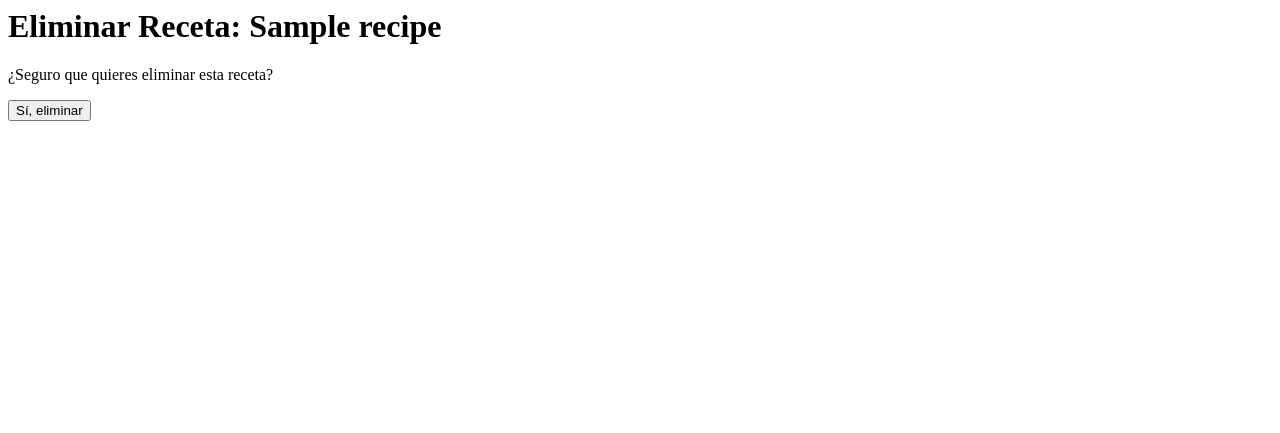
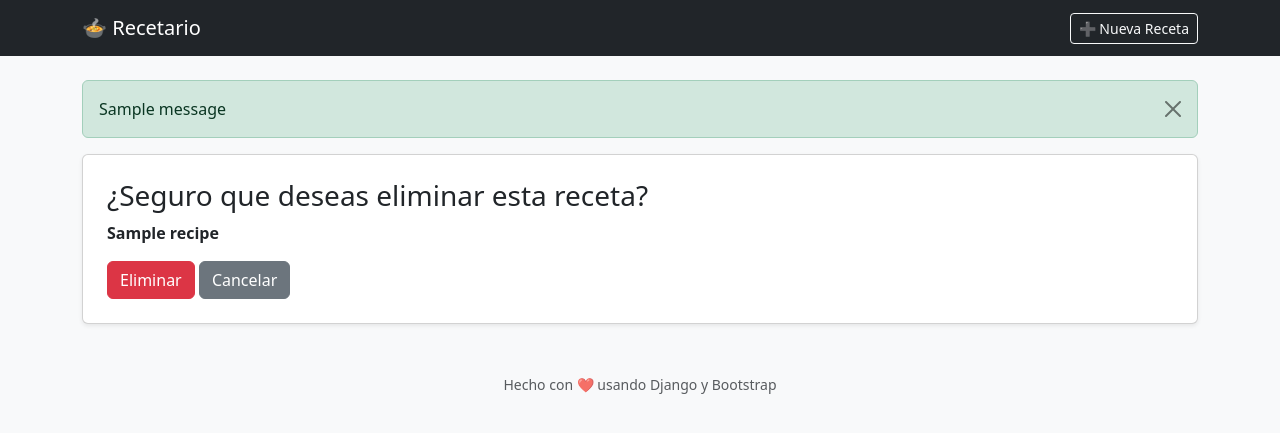
Before and after one commit to maurifitNG/api-recetasJSON, a Django app: template apirecetas/myapp/templates/recipes/delete_recipe.html in a window 1280 px wide. Shown: the top 433 px of the page. Run offline with Django 5.2, Linux system fonts and the light colour scheme; the template is opened without the code that fills it: values that come from a table or form of the project are taken from there, others are empty; tables that the repository leaves empty hold one stand-in row (values such as "Sample post"); one stand-in notice (Sample message) is shown.

Commit message:
mejora en los templates para mejor UX en el frontend

```diff
--- /dev/null
+++ b/apirecetas/myapp/templates/base.html
@@ -0,0 +1,45 @@
+<!DOCTYPE html>
+<html lang="es">
+<head>
+    <meta charset="UTF-8">
+    <meta name="viewport" content="width=device-width, initial-scale=1.0">
+    <title>{% block title %}Recetario{% endblock %}</title>
+    <link href="https://cdn.jsdelivr.net/npm/bootstrap@5.3.3/dist/css/bootstrap.min.css" rel="stylesheet">
+</head>
+<body class="bg-light">
+
+    <!-- 🔹 Navbar -->
+    <nav class="navbar navbar-expand-lg navbar-dark bg-dark mb-4">
+        <div class="container">
+            <a class="navbar-brand" href="{% url 'recipes:list_recipes' %}">🍲 Recetario</a>
+            <div>
+                <a href="{% url 'recipes:create_recipe' %}" class="btn btn-outline-light btn-sm">➕ Nueva Receta</a>
+            </div>
+        </div>
+    </nav>
+
+    <!-- 🔹 Contenedor principal -->
+    <div class="container">
+
+        <!-- Mensajes de Django -->
+        {% if messages %}
+            {% for message in messages %}
+                <div class="alert alert-{{ message.tags }} alert-dismissible fade show" role="alert">
+                    {{ message }}
+                    <button type="button" class="btn-close" data-bs-dismiss="alert"></button>
+                </div>
+            {% endfor %}
+        {% endif %}
+
+        {% block content %}
+        {% endblock %}
+    </div>
+
+    <!-- 🔹 Footer -->
+    <footer class="text-center mt-5 mb-3 text-muted">
+        <small>Hecho con ❤️ usando Django y Bootstrap</small>
+    </footer>
+
+    <script src="https://cdn.jsdelivr.net/npm/bootstrap@5.3.3/dist/js/bootstrap.bundle.min.js"></script>
+</body>
+</html>
--- a/apirecetas/myapp/templates/recipes/delete_recipe.html
+++ b/apirecetas/myapp/templates/recipes/delete_recipe.html
@@ -1,6 +1,15 @@
-<h1>Eliminar Receta: {{ recipe.name }}</h1>
-<form method="POST">
-    {% csrf_token %}
-    <p>¿Seguro que quieres eliminar esta receta?</p>
-    <button type="submit">Sí, eliminar</button>
-</form>
+{% extends 'base.html' %}
+
+{% block title %}Eliminar receta{% endblock %}
+
+{% block content %}
+<div class="card p-4 shadow-sm bg-white">
+    <h3>¿Seguro que deseas eliminar esta receta?</h3>
+    <p><strong>{{ recipe.name }}</strong></p>
+    <form method="POST">
+        {% csrf_token %}
+        <button type="submit" class="btn btn-danger">Eliminar</button>
+        <a href="{% url 'recipes:list_recipes' %}" class="btn btn-secondary">Cancelar</a>
+    </form>
+</div>
+{% endblock %}
--- a/apirecetas/myapp/urls.py
+++ b/apirecetas/myapp/urls.py
@@ -4,9 +4,14 @@ from . import views
 app_name = "recipes"
 
 urlpatterns = [
-    path("", views.index, name="index"),
-    path("<int:recipe_id>/", views.get_one_recipe, name="get_one_recipe"),
+
+    # 🌐 Rutas HTML
+    path("", views.list_recipes, name="list_recipes"),
     path("create/", views.create_recipe, name="create_recipe"),
     path("edit/<int:recipe_id>/", views.edit_recipe, name="edit_recipe"),
     path("delete/<int:recipe_id>/", views.delete_recipe, name="delete_recipe"),
+
+    # 🧩 Endpoints JSON tipo API
+    path("json/", views.index, name="index_api"),
+    path("json/<int:recipe_id>/", views.get_one_recipe, name="get_one_recipe_api"),
 ]
```
Also changed, not shown: apirecetas/apirecetas/settings.py (+10 -0 lines), apirecetas/myapp/templates/recipes/create_recipe.html (+10 -3 lines), apirecetas/myapp/templates/recipes/edit_recipe.html (+10 -3 lines), apirecetas/myapp/templates/recipes/list_recipes.html (added, +29 -0 lines), apirecetas/myapp/views/recipe_views.py (+18 -4 lines).
